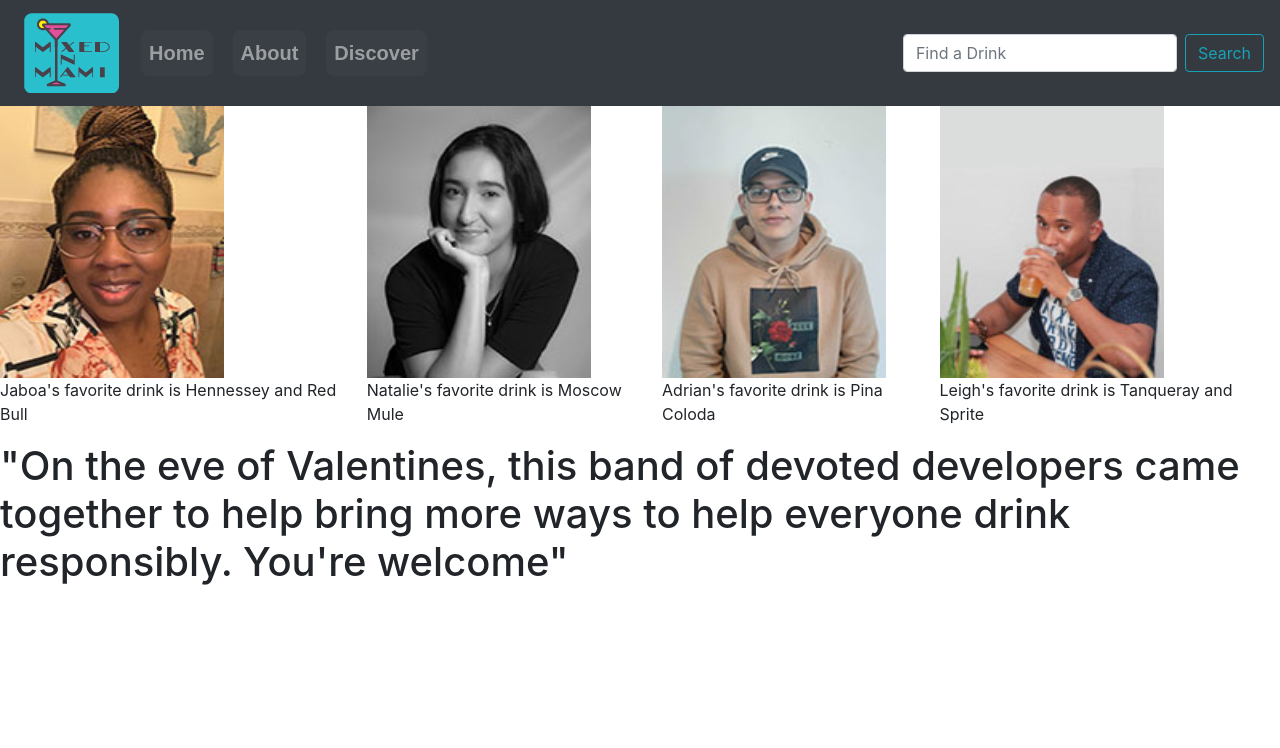
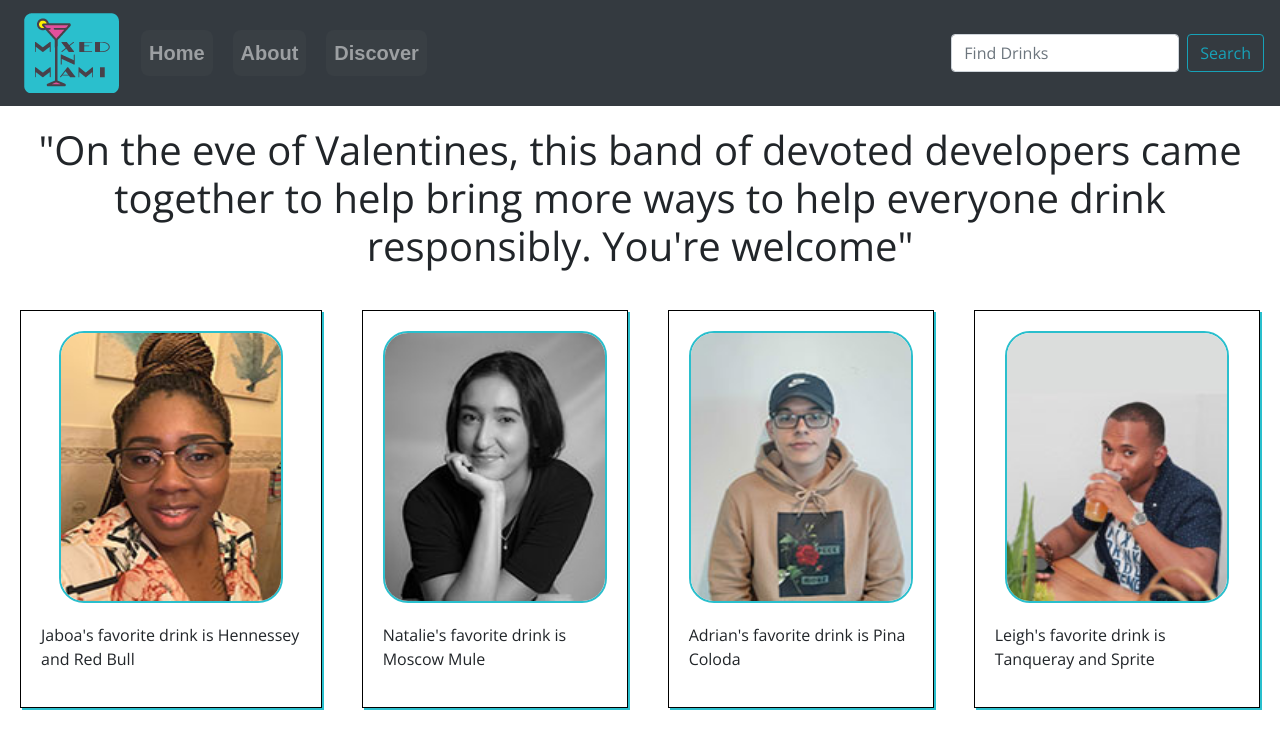
Before and after one commit to wyncode/C36_midterm_adrian_jaboa_leigh_natalie, a React (Create React App) app in the folder client/: page /About in a window 1280 px wide. Shown: the top 748 px of the page. Built offline with nearby package versions, Linux system fonts and the light colour scheme.

Commit message:
about/css

```diff
--- a/client/public/index.html
+++ b/client/public/index.html
@@ -2,6 +2,7 @@
 <html lang="en">
   <head>
     <meta charset="utf-8" />
+    <link href="https://fonts.googleapis.com/css?family=Open+Sans&display=swap" rel="stylesheet">
     <link rel="shortcut icon" href="%PUBLIC_URL%/favicon.ico" />
     <meta name="viewport" content="width=device-width, initial-scale=1" />
     <meta name="theme-color" content="#000000" />
--- a/client/src/App.css
+++ b/client/src/App.css
@@ -48,7 +48,7 @@
 /* -webkit-text-fill-color: transparent; */
 /* font-size: 20vw; */
 * {
-
+  font-family: 'Open Sans', sans-serif;
 }
 
 .video {
@@ -179,7 +179,6 @@
    overflow: hidden;
  }
 
-
  .nav-link {
 	background:linear-gradient(to bottom, #393f44 5%, #393f44 100%);
 	background-color:#393f44;
@@ -202,3 +201,46 @@
   position:relative;
 	top:1px;
  }
+
+ .hero-container {
+   display: flex;
+   justify-content: space-evenly;
+ }
+
+ .hero-container_div {
+   display: flex;
+   flex-flow: column wrap;
+   justify-content: center;
+   align-items: center;
+   box-shadow: 2px 2px #2abfcd;
+   border: solid 1px black;
+   padding: 20px;
+   margin: 20px;
+ }
+
+ .hero-container_img {
+   border: solid 2px #2abfcd;
+   margin-bottom: 20px;
+   transition: all .2s ease-in-out;
+   border-radius: 25px;
+ }
+
+ .hero-container_img:hover {
+   transform: scale(1.10);
+   border-radius: 75px;
+ }
+
+ .hero-container_text {
+   display: flex;
+   align-items: baseline;
+ }
+
+ .hero-title {
+   margin: 20px;
+   text-align: center;
+   transition: all .2s ease-in-out;
+ }
+
+ .hero-title:hover {
+  transform: scale(1.05);
+}
--- a/client/src/components/AboutUs.jsx
+++ b/client/src/components/AboutUs.jsx
@@ -8,34 +8,29 @@ import groupPhoto from '../photos/group.jpg'
 
 
 const AboutUs = () => {
-
-
-
     return (
         <>
-        <div className="hero-container" style={{display: 'flex'}}>
-            <div className="Hero1">
-                <img src={jaboa} alt="Jaboa"style={{height: '17rem', width: '14rem'}}/>
-            <p>Jaboa's favorite drink is Hennessey and Red Bull</p>
+            <h1 className="hero-title">"On the eve of Valentines, this band of devoted developers came together to help bring more ways to help everyone drink responsibly. You're welcome" </h1>
+
+            <div className="hero-container" style={{display: 'flex', justifyContent: 'space-evenly'}}>
+                <div className="hero-container_div">
+                    <img className="hero-container_img"src={jaboa} alt="Jaboa"style={{height: '17rem', width: '14rem'}}/>
+                    <p className="hero-container_text">Jaboa's favorite drink is Hennessey and Red Bull</p>
+                </div>
+                <div className="hero-container_div">
+                    <img className="hero-container_img" src={natalie} alt="Natalie" style={{height: '17rem', width: '14rem'}}/>
+                    <p className="hero-container_text">Natalie's favorite drink is Moscow Mule</p>
+                </div>
+                <div className="hero-container_div">
+                    <img className="hero-container_img" src={adrian} alt="Adrian" style={{height: '17rem', width: '14rem'}}/>
+                        <p className="hero-container_text">Adrian's favorite drink is Pina Coloda</p>
+                </div>
+                <div className="hero-container_div">
+                    <img className="hero-container_img" src={leigh} alt="leigh" style={{height: '17rem', width: '14rem'}}/>
+                    <p className="hero-container_text">Leigh's favorite drink is Tanqueray and Sprite</p>
+                </div>
             </div>
-            <div className="Hero2">
-            <img src={natalie} alt="Natalie" style={{height: '17rem', width: '14rem'}}/>
-            <p>Natalie's favorite drink is Moscow Mule</p>
-            </div>
-            <div className="Hero3">
-            <img src={adrian} alt="Adrian" style={{height: '17rem', width: '14rem'}}/>
-                <p>Adrian's favorite drink is Pina Coloda</p>
-            </div>
-            <div className="Hero4">
-            <img src={leigh} alt="leigh" style={{height: '17rem', width: '14rem'}}/>
-                <p>Leigh's favorite drink is Tanqueray and Sprite</p>
-            </div>
-
-
-    </div>
-
-<h1 className="hero-title">"On the eve of Valentines, this band of devoted developers came together to help bring more ways to help everyone drink responsibly. You're welcome" </h1>
-</>
+         </>
     )
 }
 
--- a/client/src/components/Navigation.jsx
+++ b/client/src/components/Navigation.jsx
@@ -22,7 +22,7 @@ function Navigation() {
   return (
     <>
       <Navbar bg="dark" variant="dark" style={{ zIndex: 5 }}>
-        <Navbar.Brand href="/home"><img src={img} alt="logo" /></Navbar.Brand>
+        <Navbar.Brand href="/"><img src={img} alt="logo" /></Navbar.Brand>
         <Navbar.Toggle aria-controls="basic-navbar-nav" />
         <Navbar.Collapse id="basic-navbar-nav">
           <Nav className="mr-auto">
@@ -34,7 +34,7 @@ function Navigation() {
           <Form inline onSubmit={handleSubmit}>
             <FormControl
               type="text"
-              placeholder="Find a Drink"
+              placeholder="Find Drinks"
               className="mr-sm-2"
               value={search}
               onChange={handleChange}
```
